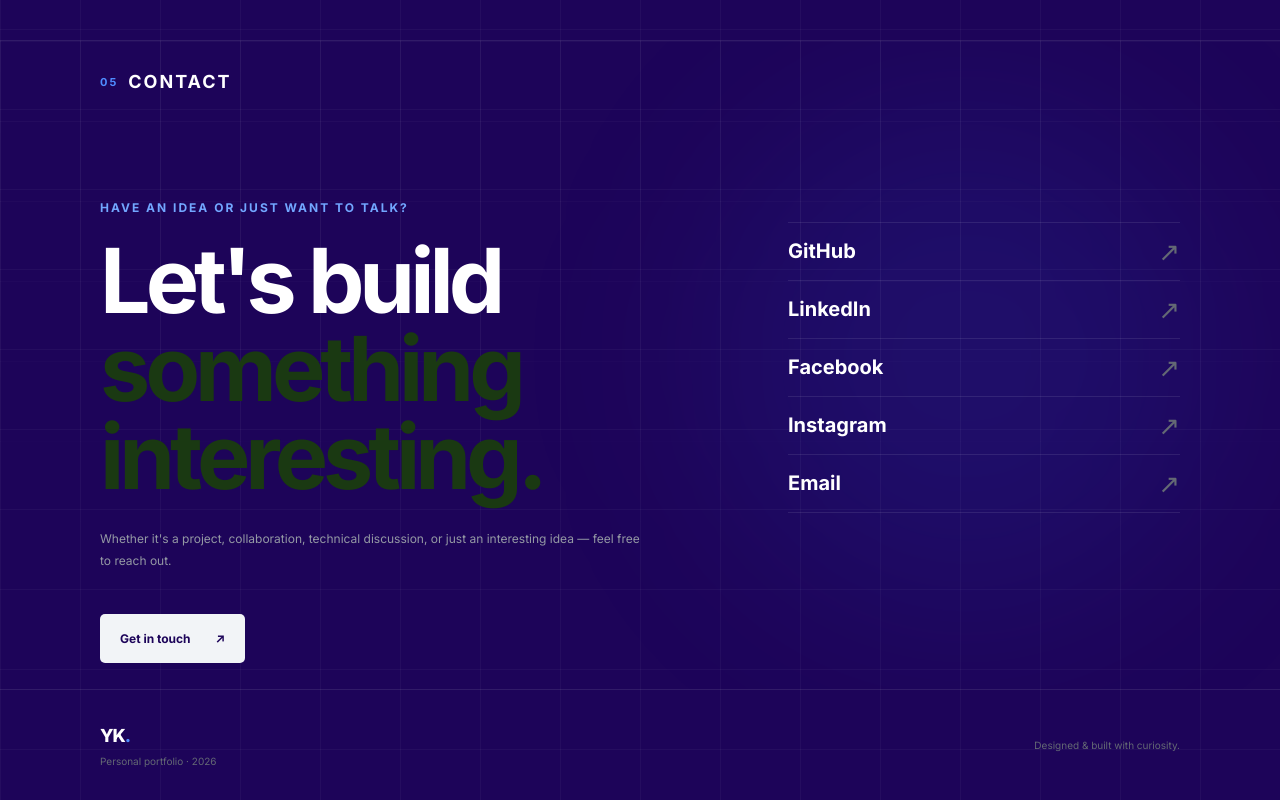
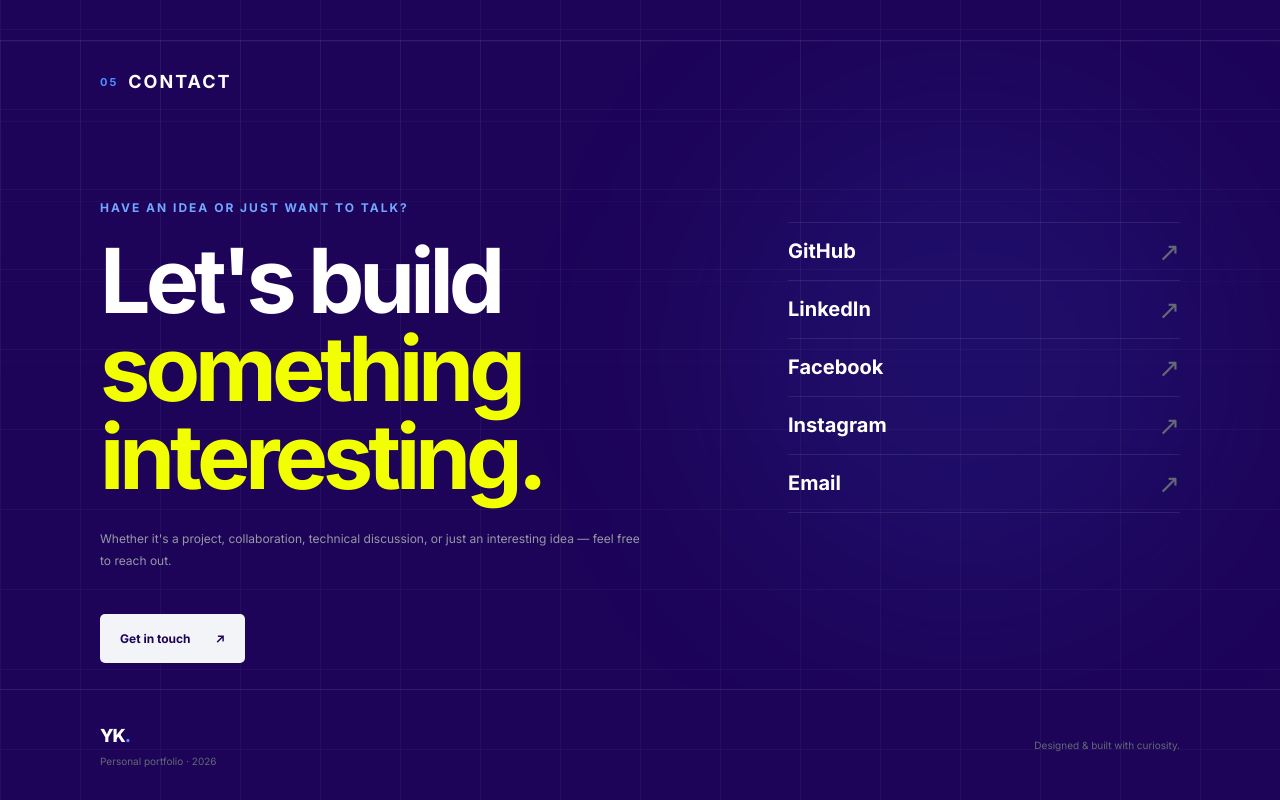
Before and after one commit to RajKhem/yk-portfolio, a Next.js app: page / in a window 1280 px wide. Shown: the part 4691-5491 px from the top of the page. Built offline with nearby package versions, Linux system fonts and the light colour scheme.

Commit message:
fixing color

```diff
--- a/app/globals.css
+++ b/app/globals.css
@@ -931,34 +931,6 @@ color: var(--accent);
   margin-bottom: 20px;
 }
 
-/* .contact-main h2 {
-  margin: 0;
-
-  font-size: clamp(52px, 6vw, 82px);
-
-  line-height: 0.98;
-
-  letter-spacing: -4px;
-
-  font-weight: 750;
-}
-
-.contact-main h2 span {
-  color: rgba(235, 19, 19, 0.45);}
-   */
-
-/* .contact-description {
-  max-width: 540px;
-
-  margin-top: 32px;
-  margin-bottom: 42px;
-
-  color: rgba(0, 0, 0, 0.6);
-
-  font-size: 14px;
-
-  line-height: 1.85;
-} */
 
 .contact-inner h2 {
   font-size: clamp(50px, 7vw, 92px);
@@ -967,7 +939,7 @@ color: var(--accent);
 }
 
 .contact-inner h2 span {
-  color: #1a3912;
+  color: #f2ff00;
 }
 
 .contact-button {
```
